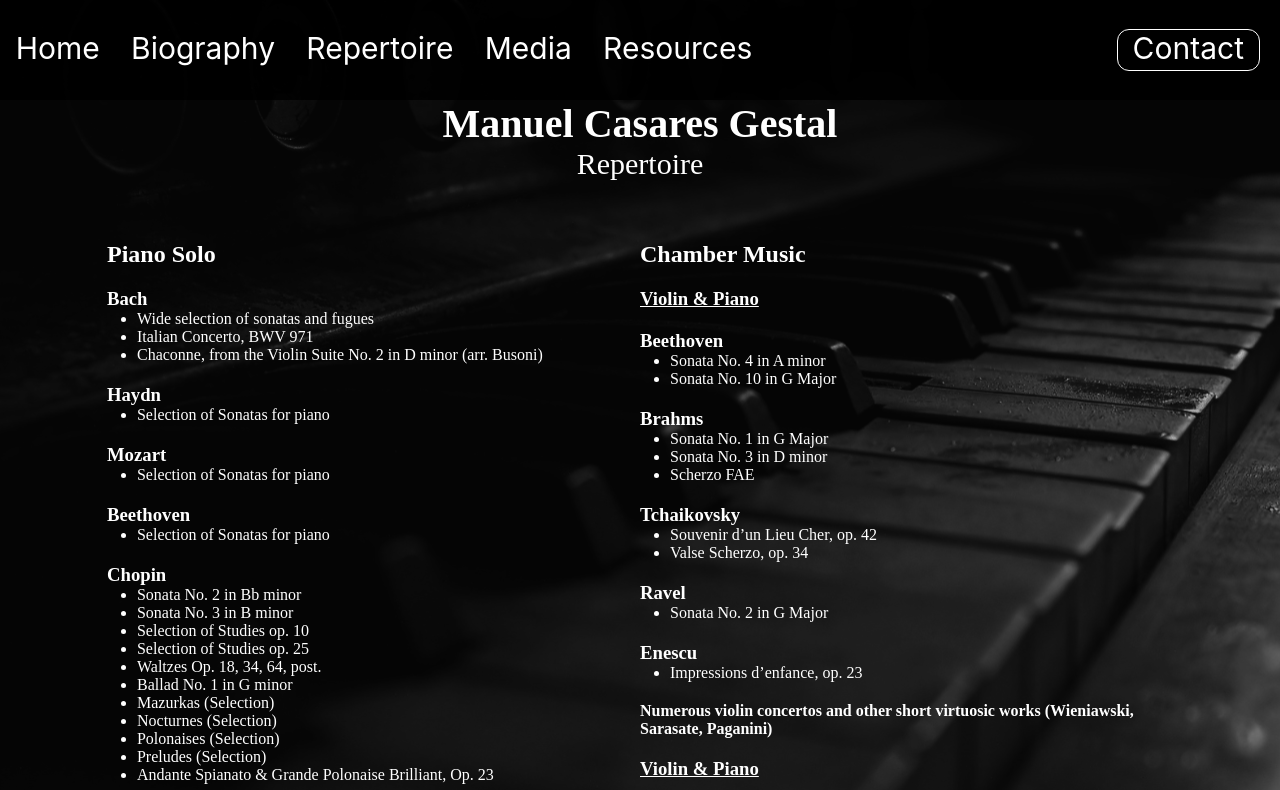
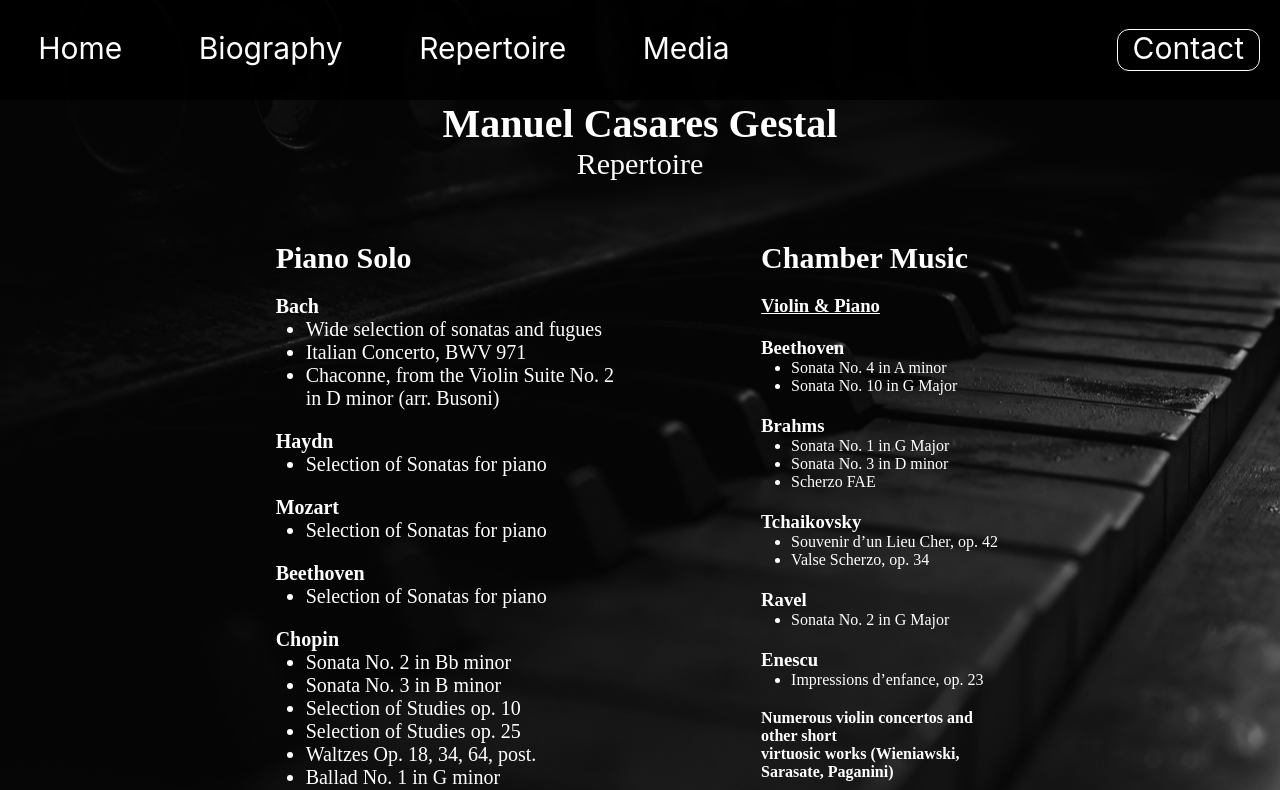
Before and after one commit to gabrielmoris/Manuel-Casares, a Next.js app: page /repertoire in a window 1280 px wide. Shown: the top 790 px of the page. Built offline with nearby package versions, Linux system fonts and the light colour scheme; a web font is replaced by a local one.

Commit message:
responsiveness in repertoire comment resources for future component and fetch email system

```diff
--- a/components/Navbar.tsx
+++ b/components/Navbar.tsx
@@ -33,11 +33,11 @@ const Navbar = ({ hamburger, setHamburger }: Props) => {
                         <h3>Media</h3>
                     </div>
                 </Link>
-                <Link href="/resources" passHref>
+                {/* <Link href="/resources" passHref>
                     <div className="navlink">
                         <h3>Resources</h3>
                     </div>
-                </Link>
+                </Link> */}
             </div>
             <div className="float-right">
                 <Link href="/lessons" passHref>
--- a/pages/repertoire.tsx
+++ b/pages/repertoire.tsx
@@ -16,8 +16,8 @@ const Repertoire: NextPage = () => {
                         <li>Wide selection of sonatas and fugues</li>
                         <li>Italian Concerto, BWV 971</li>
                         <li>
-                            Chaconne, from the Violin Suite No. 2 in D minor
-                            (arr. Busoni)
+                            Chaconne, from the Violin Suite No. 2 <br /> in D
+                            minor (arr. Busoni)
                         </li>
                     </ul>
                     <h3>Haydn</h3>
@@ -116,8 +116,8 @@ const Repertoire: NextPage = () => {
                         <li>Impressions d’enfance, op. 23</li>
                     </ul>
                     <h4>
-                        Numerous violin concertos and other short virtuosic
-                        works (Wieniawski, Sarasate, Paganini)
+                        Numerous violin concertos and other short <br />{" "}
+                        virtuosic works (Wieniawski, Sarasate, Paganini)
                     </h4>
                     <h3 className="underlined">Violin & Piano</h3>
                     <h3>Beethoven</h3>
--- a/styles/lessons.scss
+++ b/styles/lessons.scss
@@ -36,7 +36,7 @@
         //     }
         // }
 
-        p{
+        p {
             width: 70%;
             padding-bottom: 20px;
             font-size: 12px;
@@ -58,13 +58,17 @@
             margin-bottom: 30px;
         }
 
-        span{
+        span {
             align-self: flex-start;
             margin-left: 15%;
             font-size: 12px;
-            color:red;
-            padding:3px;
+            color: red;
+            padding: 3px;
             font-weight: 700;
+        }
+
+        .success {
+            color: green;
         }
 
         button {
--- a/styles/repertoire.scss
+++ b/styles/repertoire.scss
@@ -38,21 +38,28 @@
 
         @media (max-width: 600px) {
             padding-bottom: 15px;
+            flex-direction: column;
+            align-items: center;
         }
 
         .left-repertoire {
-            flex: 0.5;
+            flex: 0.7;
+            max-width: 50%;
+            margin: 0 20px;
             h2 {
                 font-family: "Aref Ruqaa", serif;
                 padding-bottom: 20px;
+                font-size: 30px;
             }
             h3 {
                 font-family: "Aref Ruqaa", serif;
+                font-size: 20px;
             }
             ul {
                 li {
                     font-family: "Aref Ruqaa", serif;
                     margin-left: 30px;
+                    font-size: 20px;
                 }
                 padding-bottom: 20px;
             }
@@ -77,9 +84,12 @@
             }
         }
         .right-repertoire {
-            flex: 0.5;
+            flex: 0.3;
+            max-width: 50%;
+            margin: 0 20px;
             h2 {
                 font-family: "Aref Ruqaa", serif;
+                font-size: 30px;
                 padding-bottom: 20px;
             }
             h3 {
```
Also changed, not shown: pages/lessons.tsx (+26 -3 lines).
